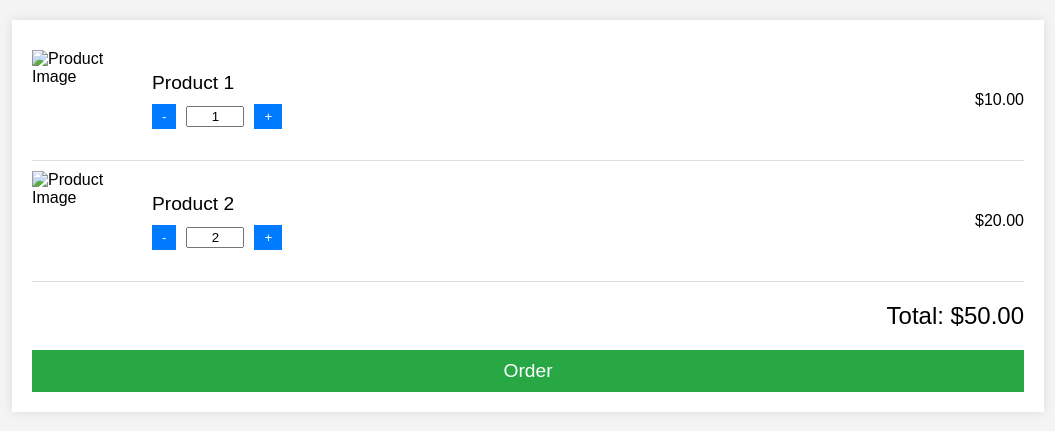
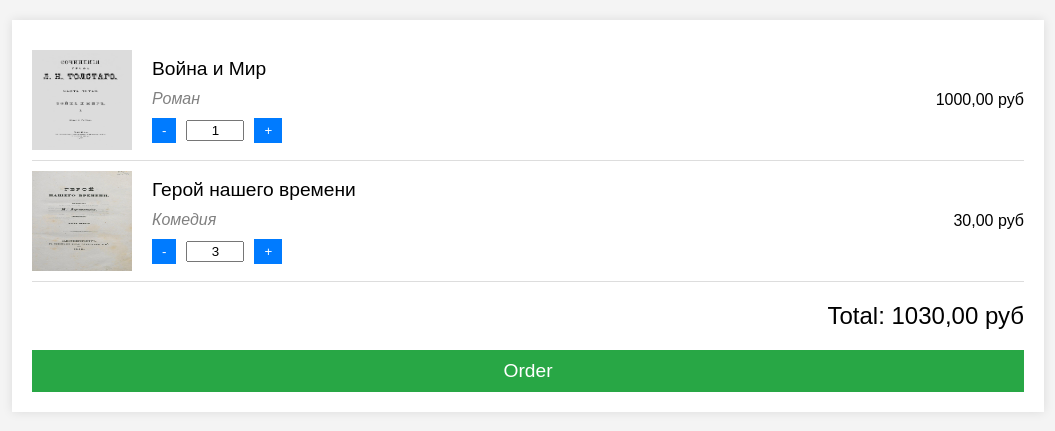
Before and after one commit to MegATelF/django_internet_shop, a Django app: page /shopping-cart/ in a window 1280 px wide. Shown: the top 431 px of the page, without its empty margins (112-1167 px from the left). Run offline with Django 5.2, Linux system fonts and the light colour scheme; data comes from the database, SQL or seed files in the repository; some libraries are stand-ins or nearby versions.

Commit message:
добавил регистрацию

```diff
--- a/django_internet_shop/admin.py
+++ b/django_internet_shop/admin.py
@@ -1,11 +1,11 @@
 from django.contrib import admin
 
-from .models import Item, ItemCard, ShoppingCart, CustomUser
+from .models import Item, User, ShoppingCart, CustomUser
 
 # Register your models here.
 
 
-admin.site.register(ItemCard)
+admin.site.register(User)
 admin.site.register(ShoppingCart)
 admin.site.register(CustomUser)
 
--- a/django_internet_shop/models.py
+++ b/django_internet_shop/models.py
@@ -23,10 +23,14 @@ class Item(models.Model):
         verbose_name = _("Книга")
         verbose_name_plural = _("Книги")
 
-class ItemCard(models.Model):
-    pass
+class User(models.Model):
+    name = models.CharField(_("Имя"), max_length=100)
+    password = models.CharField(_("Пароль"), max_length=100)
+
+    def __str__(self):
+        return self.name
 
 class ShoppingCart(models.Model):
-    user = models.ForeignKey(Item, on_delete=models.CASCADE, related_name='User')
+    user = models.ForeignKey(User, on_delete=models.CASCADE, related_name='User')
     item = models.ForeignKey(Item, on_delete=models.CASCADE, related_name='Item')
     quantity = models.PositiveIntegerField(default=1)
--- a/django_internet_shop/templates/home.html
+++ b/django_internet_shop/templates/home.html
@@ -5,7 +5,7 @@
     <title>Home</title>
 </head>
 <body>
-    <h2>Добро пожаловть, {{ user.username }}</h2>
+    <h2>Добро пожаловать, {{ user.username }}</h2>
     <p>Эту страницу могут видеть только авторизованные пользователи.</p>
     <form method="post" action="{% url 'logout' %}">
         {% csrf_token %}
--- a/django_internet_shop/templates/shopping_cart.html
+++ b/django_internet_shop/templates/shopping_cart.html
@@ -81,36 +81,31 @@
             background-color: #ccc;
             cursor: not-allowed;
         }
+        .cart-item-genre {
+            color: grey;
+            margin-bottom: 10px;
+            font-style: italic;
+        }
     </style>
 </head>
 <body>
     <div class="cart-container">
+        {% for cart in carts %}
         <div class="cart-item">
-            <img src="https://via.placeholder.com/100" alt="Product Image">
+            <img src="{{ cart.item.image.url }}" alt="Product Image">
             <div class="cart-item-info">
-                <div class="cart-item-title">Product 1</div>
+                <div class="cart-item-title">{{ cart.item.title }}</div>
+                <div class="cart-item-genre">{{ cart.item.genre }}</div>
                 <div class="cart-item-quantity">
                     <button class="quantity-button">-</button>
-                    <input type="text" value="1">
+                    <input type="text" value="{{ cart.quantity }}">
                     <button class="quantity-button">+</button>
                 </div>
             </div>
-            <div class="cart-item-price">$10.00</div>
+            <div class="cart-item-price">{{ cart.item.price }} руб </div>
         </div>
-        <div class="cart-item">
-            <img src="https://via.placeholder.com/100" alt="Product Image">
-            <div class="cart-item-info">
-                <div class="cart-item-title">Product 2</div>
-                <div class="cart-item-quantity">
-                    <button class="quantity-button">-</button>
-                    <input type="text" value="2">
-                    <button class="quantity-button">+</button>
-                </div>
-            </div>
-            <div class="cart-item-price">$20.00</div>
-        </div>
-        <div class="cart-total">Total: $50.00</div>
+        {% endfor %}
+        <div class="cart-total">Total: {{ total }} руб</div>
         <button class="order-button">Order</button>
     </div>
 </body>
-</html>
--- a/django_internet_shop/views.py
+++ b/django_internet_shop/views.py
@@ -4,6 +4,8 @@ from django.shortcuts import render, redirect
 from django.utils.dateparse import parse_date
 from django.contrib.auth.decorators import login_required
 from .models import Item, ShoppingCart
+from .forms import CustomUserCreationForm
+from django.contrib.auth import login
 
 @login_required
 def home(request):
@@ -21,9 +23,14 @@ def items_card(request):
 
 def shopping_cart(request):
 
-    cart = ShoppingCart.objects.all()
+    carts = ShoppingCart.objects.all()
+    total = 0
 
-    return render(request, "shopping_cart.html", {"cart":cart})
+    for item in carts:
+        total += item.item.price
+
+
+    return render(request, "shopping_cart.html", {"carts":carts, "total":total})
 
 def user(request):
     return HttpResponse("<h1>Эта страница ещё не готова, она появится позже.</h1>")
@@ -40,3 +47,14 @@ def product_list(request, item_id):
     product = Item.objects.get(id=item_id)
 
     return render(request, "product_list.html", {"product":product})
+
+def register(request):
+    if request.method == 'POST':
+        form = CustomUserCreationForm(request.POST)
+        if form.is_valid():
+            user = form.save()
+            login(request, user)
+            return redirect('home')
+    else:
+        form = CustomUserCreationForm()
+    return render(request, 'registration/login.html', {'form': form})
```
Also changed, not shown: django_internet_shop/forms.py (added, +8 -0 lines), django_internet_shop/templates/registration/login.html (+5 -7 lines), db.sqlite3, django_internet_shop/migrations/0002_user_delete_itemcard_alter_shoppingcart_user.py (added), django_internet_shop/migrations/0003_user_password.py (added).
